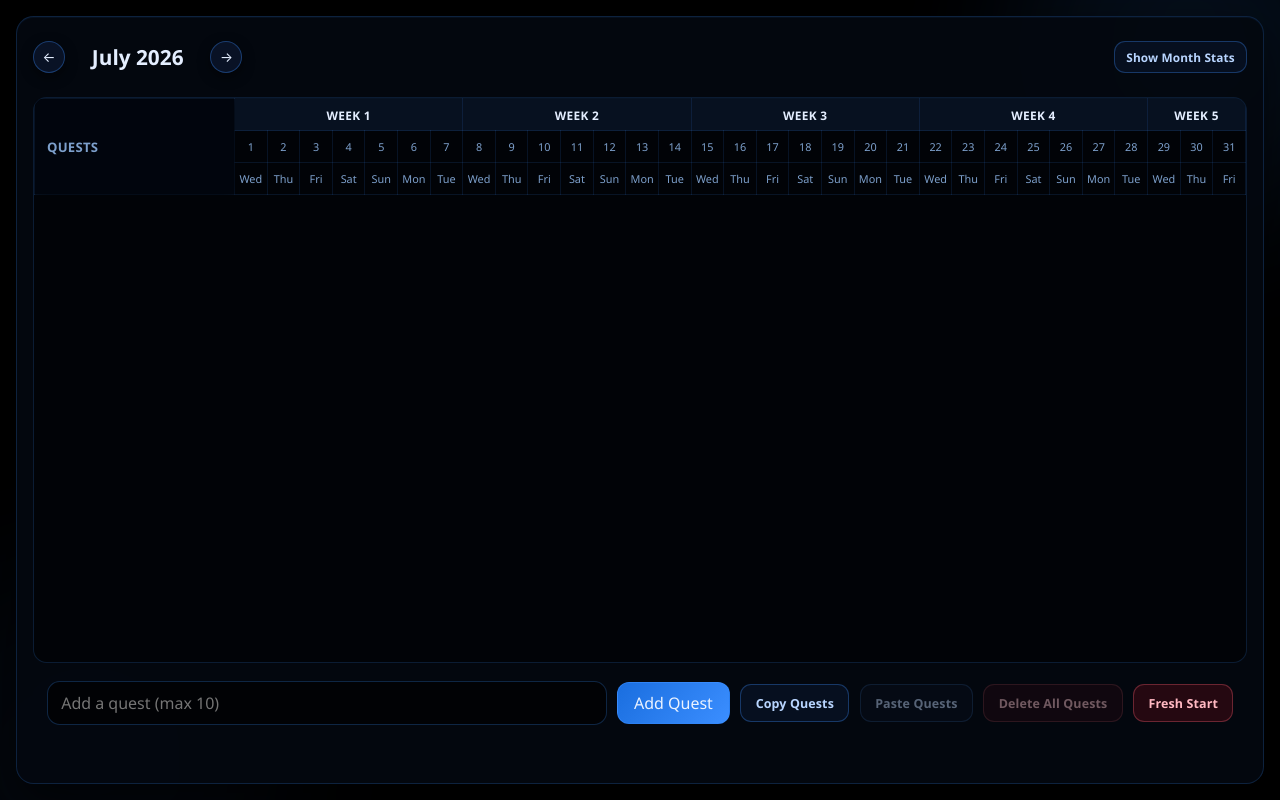
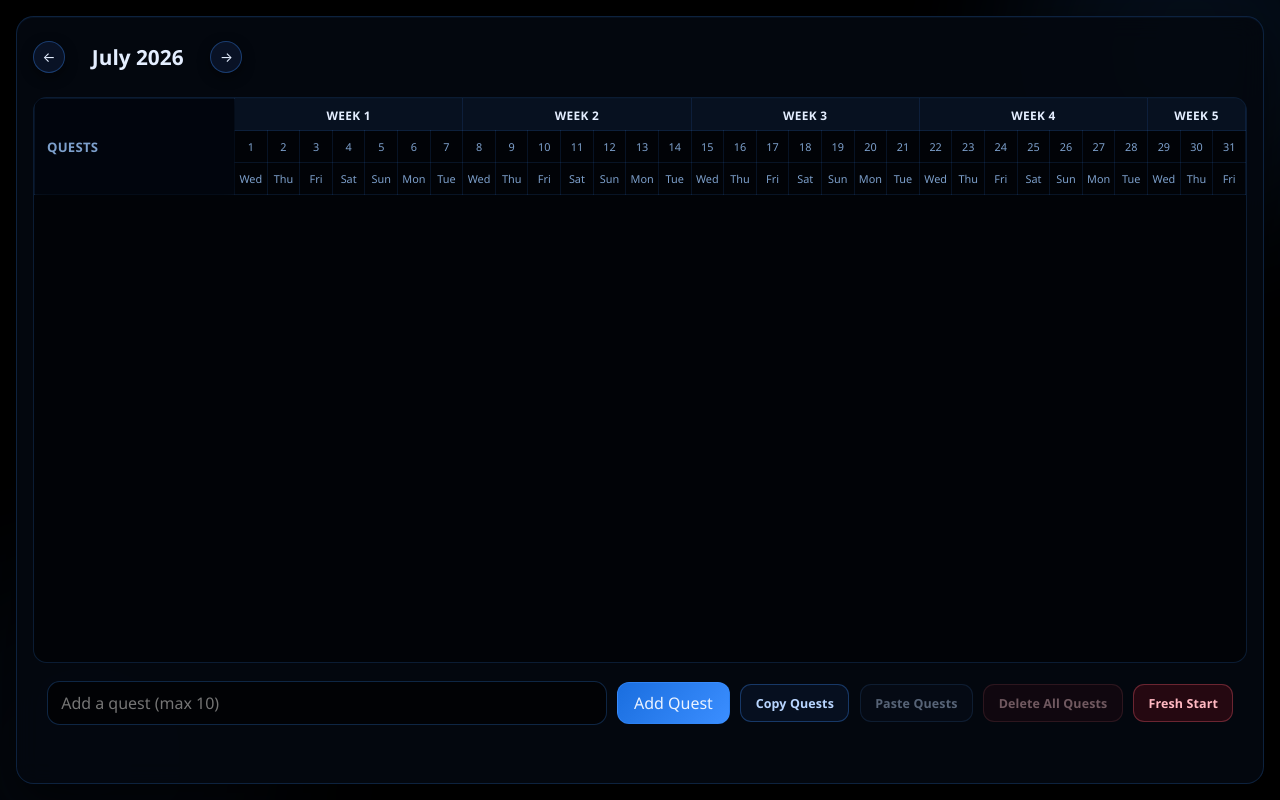
Before and after one commit to IshanWijekoon/quest-tracker-frontend-demo, a website built with Vite: page index.html in a window 1280 px wide. Built offline with nearby package versions, Linux system fonts and the light colour scheme.

Commit message:
Refactor habit tracker layout by removing flip card structure and associated styles; streamline habit actions and analytics sections for improved usability.

```diff
--- a/index.html
+++ b/index.html
@@ -11,8 +11,6 @@
 
 <body class="bg-gray-900 text-white">
   <main class="tracker-page">
-    <div id="trackerFlipCard" class="tracker-flip-card">
-      <section class="tracker-face tracker-front">
     <div class="habit-tracker-shell tracker-fullscreen">
       <div id="monthHeader" class="month-header">
         <div class="month-header-left">
@@ -24,9 +22,6 @@
             &rarr;
           </button>
         </div>
-            <button id="toggleStatsFlipBtn" class="month-action-btn stats-flip-toggle" type="button">
-              Show Month Stats
-            </button>
       </div>
 
       <div id="habitGrid" class="habit-grid-wrapper"></div>
@@ -59,51 +54,6 @@
         <span id="clipboardStatus" class="clipboard-status" aria-live="polite"></span>
       </div>
     </div>
-      </section>
-
-      <section class="tracker-face tracker-back">
-        <div class="stats-back-shell">
-          <div class="stats-back-head">
-            <div>
-              <h4>Detailed Month Analytics</h4>
-              <p id="statsBackMonth" class="stats-back-month"></p>
-            </div>
-            <button id="toggleStatsBackBtn" class="month-action-btn stats-flip-toggle" type="button">
-              Hide Stats
-            </button>
-          </div>
-
-          <section id="statsPanel" class="stats-panel">
-            <div id="statCounters" class="stat-counters"></div>
-            <div id="progressCharts" class="progress-charts"></div>
-          </section>
-
-          <section id="analyticsBottom" class="analytics-bottom">
-            <article class="analytics-column side-quests-column">
-              <div class="analytics-column-head">
-                <h5>Top Side Quests</h5>
-              </div>
-              <div class="analytics-input-row">
-                <input id="sideQuestInput" class="analytics-input" type="text" maxlength="60" placeholder="Add a side quest">
-                <button id="addSideQuestBtn" class="month-action-btn analytics-add-btn" type="button">Add</button>
-              </div>
-              <ul id="sideQuestList" class="analytics-list"></ul>
-            </article>
-
-            <article class="analytics-column man-growth-column">
-              <div class="analytics-column-head">
-                <h5>How a Boy Becomes a Man</h5>
-              </div>
-              <div class="analytics-input-row">
-                <input id="manMilestoneInput" class="analytics-input" type="text" maxlength="70" placeholder="Add a milestone">
-                <button id="addManMilestoneBtn" class="month-action-btn analytics-add-btn" type="button">Add</button>
-              </div>
-              <ul id="manMilestoneList" class="analytics-list checklist-list"></ul>
-            </article>
-          </section>
-        </div>
-      </section>
-    </div>
   </main>
 
   <div
--- a/src/styles/main.css
+++ b/src/styles/main.css
@@ -821,53 +821,6 @@ h1 {
 	opacity: 0.5;
 }
 
-.tracker-flip-card {
-	position: relative;
-	width: 100%;
-	height: 100%;
-	transform-style: preserve-3d;
-	transition: transform 0.6s cubic-bezier(0.2, 0.7, 0.2, 1);
-	perspective: 1400px;
-}
-
-.tracker-flip-card.is-flipped {
-	transform: rotateY(180deg);
-}
-
-.tracker-face {
-	position: absolute;
-	inset: 0;
-	backface-visibility: hidden;
-	-webkit-backface-visibility: hidden;
-}
-
-.tracker-front {
-	transform: rotateY(0deg);
-}
-
-.tracker-back {
-	transform: rotateY(180deg);
-	border-radius: 1.1rem;
-	background: rgba(4, 8, 16, 0.92);
-	border: 1px solid rgba(59, 142, 255, 0.2);
-	box-shadow:
-		0 20px 48px rgba(0, 0, 0, 0.6),
-		inset 0 1px 0 rgba(59, 142, 255, 0.06);
-	backdrop-filter: blur(12px);
-	padding: 1rem;
-	display: flex;
-	flex-direction: column;
-	gap: 0.9rem;
-	overflow: auto;
-}
-
-.stats-front-cta-row {
-	display: flex;
-	justify-content: center;
-	align-items: center;
-	padding-top: 0.1rem;
-}
-
 .stats-back-shell {
 	display: flex;
 	flex-direction: column;
@@ -893,12 +846,6 @@ h1 {
 	margin: 0;
 	font-size: 0.74rem;
 	color: var(--text-secondary);
-}
-
-.stats-flip-toggle {
-	align-self: flex-end;
-	font-size: 0.74rem;
-	padding: 0.45rem 0.7rem;
 }
 
 .stats-panel {
@@ -1217,9 +1164,6 @@ main {
 		grid-template-columns: 1fr;
 	}
 
-	.tracker-back {
-		padding: 0.75rem;
-	}
 }
 
 @media (min-width: 768px) {
--- a/src/ts/habits-page.ts
+++ b/src/ts/habits-page.ts
@@ -22,9 +22,6 @@ const monthLabel = document.getElementById("monthLabel");
 const habitGrid = document.getElementById("habitGrid");
 const statCounters = document.getElementById("statCounters");
 const progressCharts = document.getElementById("progressCharts");
-const trackerFlipCard = document.getElementById("trackerFlipCard");
-const toggleStatsFlipBtn = document.getElementById("toggleStatsFlipBtn") as HTMLButtonElement | null;
-const toggleStatsBackBtn = document.getElementById("toggleStatsBackBtn") as HTMLButtonElement | null;
 const statsBackMonth = document.getElementById("statsBackMonth");
 const sideQuestInput = document.getElementById("sideQuestInput") as HTMLInputElement | null;
 const addSideQuestBtn = document.getElementById("addSideQuestBtn") as HTMLButtonElement | null;
@@ -48,7 +45,6 @@ const confirmDeleteMonthBtn = document.getElementById("confirmDeleteMonthBtn") a
 
 let data = loadHabitsData();
 let currentView = new Date(new Date().getFullYear(), new Date().getMonth(), 1);
-let isStatsFlipped = false;
 
 const CLIPBOARD_STORAGE_KEY = "humanos_habits_month_clipboard_v1";
 const MAX_HABITS = 10;
@@ -487,15 +483,6 @@ function renderStats(year: number, monthIndex: number): void {
   renderManMilestoneList();
 }
 
-function setStatsFlipped(nextState: boolean): void {
-  isStatsFlipped = nextState;
-  if (!trackerFlipCard) {
-    return;
-  }
-
-  trackerFlipCard.classList.toggle("is-flipped", isStatsFlipped);
-}
-
 function persistAndRender(): void {
   saveHabitsData(data);
   render();
@@ -853,6 +840,4 @@ nextMonthBtn?.addEventListener("click", () => {
 });
 
 updateClipboardUi();
-toggleStatsFlipBtn?.addEventListener("click", () => setStatsFlipped(true));
-toggleStatsBackBtn?.addEventListener("click", () => setStatsFlipped(false));
 render();
```
Lines whose indentation alone changed are shown as unchanged.
